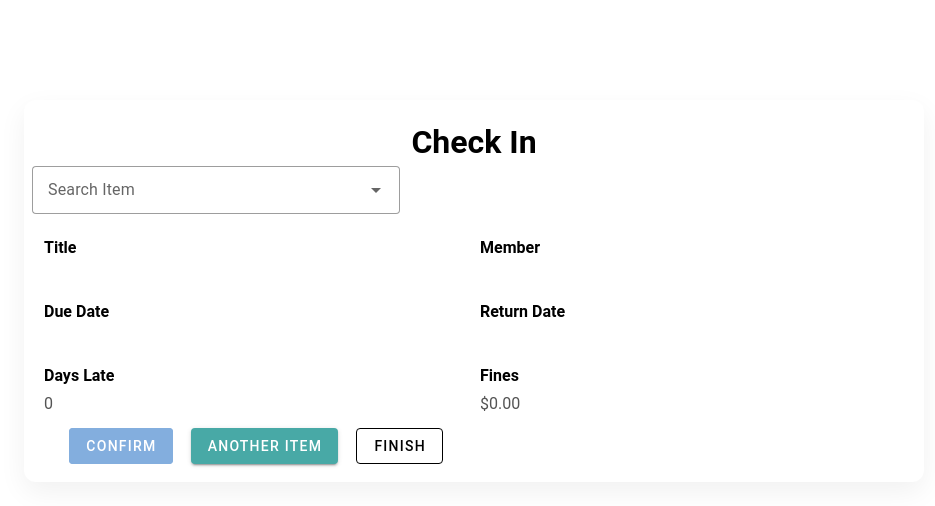
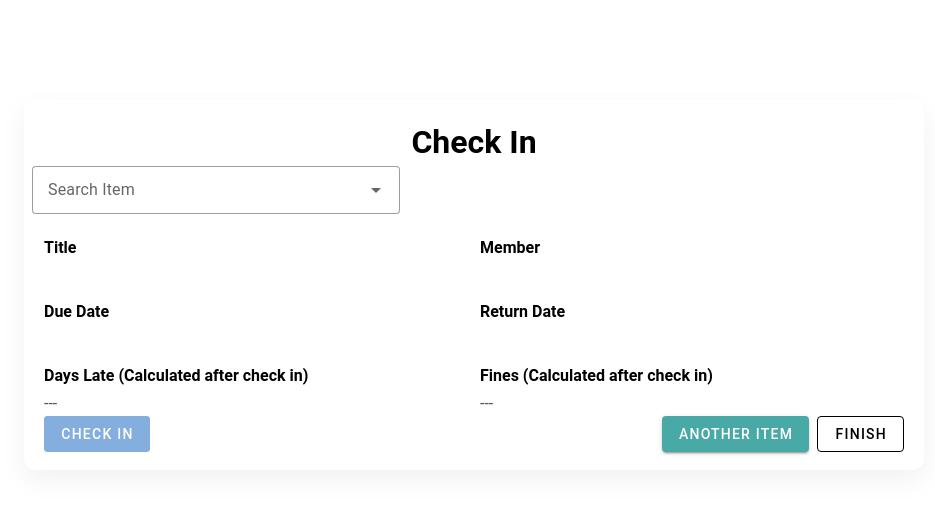
Before and after one commit to Johnathan-Friend/Wayback-Public-Library, a Vue app in the folder client/: page /checkin in a window 1280 px wide. Shown: the top 506 px of the page, without its empty margins (166-1101 px from the left). Built offline with nearby package versions, Linux system fonts and the light colour scheme; no server answers.

Commit message:
fee logic from backend now + other fixes

```diff
--- a/client/src/views/CheckIn.vue
+++ b/client/src/views/CheckIn.vue
@@ -2,7 +2,6 @@
   <div class="checkin page">
     <div class="checkin-card">
       <h1>Check In</h1>
-
       <v-row class="h-100">
         <v-col cols="12" md="5" class="left-panel">
             <v-row class="search" justify="center">
@@ -18,46 +17,7 @@
                 />
             </v-row>
         </v-col>
-
       </v-row>
-
-        <div class="grid">
-          <div class="labels">
-            <label>Title</label>
-            <input :value="title" disabled />
-          </div>
-
-          <div class="labels">
-            <label>Member</label>
-            <input :value="member" disabled />
-          </div>
-
-          <div class="labels">
-            <label>Due Date</label>
-            <input :value="dueDateDisplay" disabled />
-          </div>
-
-          <div class="labels">
-            <label>Return Date</label>
-            <input :value="returnDateDisplay" disabled />
-          </div>
-
-          <div class="labels">
-            <label>Days Late</label>
-            <input :value="daysLateDisplay" disabled />
-          </div>
-
-          <div class="labels">
-            <label>Fines</label>
-            <input :value="finesDisplay" disabled />
-          </div>
-
-          <div class="actions">
-            <v-btn color="primary" @click="confirmCheckIn" class="mr-2" :disabled="!selectedItemID || !patronID">Confirm</v-btn>
-            <v-btn color="secondary" @click="resetFields" class="mr-2">Another Item</v-btn>
-            <v-btn color="black" @click="goToHome" variant="outlined">Finish</v-btn>
-          </div>
-
       <v-alert
         v-if="successMessage"
         type="success"
@@ -65,18 +25,67 @@
         variant="elevated"
         class="mt-4"
       ></v-alert>
-
       <v-alert
         v-if="errorMessage"
-            type="error"
+        type="warning"
         :text="errorMessage"
         variant="elevated"
-            class="mt-4"
+        class="mt-4 mb-8"
       ></v-alert>
+      <div class="grid">
+        <div class="labels">
+          <label>Title</label>
+          <input :value="title" disabled />
+        </div>
+        <div class="labels">
+          <label>Member</label>
+          <input :value="member" disabled />
+        </div>
+        <div class="labels">
+          <label>Due Date</label>
+          <input :value="dueDateDisplay" disabled />
+        </div>
+        <div class="labels">
+          <label>Return Date</label>
+          <input :value="returnDateDisplay" disabled />
+        </div>
+        <div class="labels">
+          <label>Days Late (Calculated after check in)</label>
+          <input :value="daysLateDisplay" disabled />
+        </div>
+        <div class="labels">
+          <label>Fines (Calculated after check in)</label>
+          <input :value="finesDisplay" disabled />
+        </div>
+      </div>
+      <div class="d-flex justify-space-between align-center">
+        <v-btn
+          color="primary"
+          @click="confirmCheckIn"
+          class="mr-2"
+          :disabled="!selectedItemID || !member"
+        >
+          Check In
+        </v-btn>
+        <div>
+          <v-btn
+            color="secondary"
+            @click="resetFields"
+            class="mr-2"
+          >
+            Another Item
+          </v-btn>
+          <v-btn
+            color="black"
+            @click="goToHome"
+            variant="outlined"
+          >
+            Finish
+          </v-btn>
         </div>
       </div>
     </div>
-
+  </div>
 </template>
 
 <script setup>
@@ -92,7 +101,6 @@ const itemDetails = ref(null);
 
 const title = ref(null);
 const member = ref(null);
-const patronID = ref(null);
 const dueDate = ref(null);
 const returnDate = ref(null);
 const daysLate = ref(0);
@@ -100,8 +108,8 @@ const fines = ref(0);
 
 const dueDateDisplay = ref('');
 const returnDateDisplay = ref('');
-const daysLateDisplay = ref(0);
-const finesDisplay = ref('$0.00');
+const daysLateDisplay = ref('---');
+const finesDisplay = ref('---');
 const successMessage = ref('');
 const errorMessage = ref('');
 
@@ -114,35 +122,28 @@ async function loadItems() {
 }
 
 async function fetchItemDetails() {
+  errorMessage.value = '';
   if (!selectedItemID.value) {
-    itemDetails.value = null;
-    title.value = null;
-    returnDate.value = null;
-    returnDateDisplay.value = '';
-    daysLate.value = 0;
-    daysLateDisplay.value = 0;
-    fines.value = 0;
-    finesDisplay.value = '$0.00';
-    successMessage.value = '';
-    errorMessage.value = '';
+    resetFields();
     return
   }
   try {
     const selectedItem = items.value.find(item => item.ItemID === selectedItemID.value);
     itemDetails.value = await api.getItemDetails(selectedItem.ISBN);
     title.value = itemDetails.value.Title;
+    const transaction = await api.getTransactionByItemId(selectedItemID.value);
 
+    if (transaction.DateReturned) {
+      resetFields();
+      throw new Error('Item not checked out');
+    }
 
-
-    const transaction = await api.getTransactionByItemId(selectedItemID.value);
     if (transaction) {
       if (transaction.PatronID) {
         member.value = transaction.PatronID;
       } else {
         member.value = null;
       }
-
-
       if (transaction.DateDue) {
         const parsedDue = new Date(transaction.DateDue);
         if (!isNaN(parsedDue.getTime())) {
@@ -157,7 +158,6 @@ async function fetchItemDetails() {
         dueDateDisplay.value = '';
       }
     } else {
-      patronID.value = null;
       member.value = null;
       dueDate.value = null;
       dueDateDisplay.value = '';
@@ -167,23 +167,10 @@ async function fetchItemDetails() {
     returnDate.value = today;
     returnDateDisplay.value = today.toLocaleDateString();
 
-    if (dueDate.value && returnDate.value) {
-      const due = new Date(dueDate.value);
-      const returned = new Date(returnDate.value);
-      const diffTime = returned - due;
-      const diffDays = Math.ceil(diffTime / (1000 * 60 * 60 * 24));
-      daysLate.value = diffDays > 0 ? diffDays : 0;
-    } else {
-      daysLate.value = 0;
-    }
-
-    daysLateDisplay.value = daysLate.value;
-    fines.value = daysLate.value * 1;
-    finesDisplay.value = `$${fines.value.toFixed(2)}`;
-    errorMessage.value = '';
   } catch (err) {
     console.error("Failed to load items:", err);
-    errorMessage.value = 'Failed to load item details';
+    resetFields();
+    errorMessage.value = 'That item is not checked out. Scan another item to check it in please.';
   }
 }
 
@@ -192,42 +179,32 @@ function resetFields() {
   itemDetails.value = null;
   title.value = null;
   member.value = null;
-  patronID.value = null;
   dueDate.value = null;
   returnDate.value = null;
   daysLate.value = 0;
   fines.value = 0;
   dueDateDisplay.value = '';
   returnDateDisplay.value = '';
-  daysLateDisplay.value = 0;
-  finesDisplay.value = '$0.00';
+  daysLateDisplay.value = '---';
+  finesDisplay.value = '---';
   successMessage.value = '';
   errorMessage.value = '';
 }
 
 async function confirmCheckIn() {
-  if (!selectedItemID.value || !patronID.value || !returnDate.value) {
+  if (!selectedItemID.value || !member.value || !returnDate.value) {
     errorMessage.value = 'Missing required information for check-in';
     return;
   }
 
   try {
     const returnDateFormatted = returnDate.value.toISOString().split('T')[0];
-    const response = await api.checkInItem(patronID.value, selectedItemID.value, returnDateFormatted);
-
+    const response = await api.checkInItem(member.value, selectedItemID.value, returnDateFormatted);
     successMessage.value = `Successfully returned: ${title.value} for ${response.PatronName}`;
+    daysLateDisplay.value = response.DaysLate;
+    finesDisplay.value = response.FeeCharged;
     errorMessage.value = '';
-
-
-    try {
-      await api.updatePatronFee(patronID.value, Number(fines.value));
-    } catch (e) {
-      console.error('Failed to apply patron fine:', e);
-    }
-
-    setTimeout(() => {
-      resetFields();
-    }, 3000);
+    selectedItemID.value = null;
   } catch (err) {
     errorMessage.value = err.response?.data?.detail || 'Failed to check in item';
     successMessage.value = '';
@@ -250,8 +227,6 @@ onMounted(() => {
     display: flex;
     align-items: center;
     justify-content: center;
-    /*I can't get the background gradient to work.
-    Apparenlty vue covers the background with a white page automatically*/
     background: linear-gradient(to bottom right, #3b82f6, #7cd0c3);
     padding: 16px;
   }
@@ -284,21 +259,9 @@ onMounted(() => {
     display: block;
   }
 
-  /*.label input[disabled] {
-    width: 100%;
-    padding: 8px 10px;
-    border: 1px solid #e5e7eb;
-    border-radius: 8px;
-    background: #f8fafc;
-  }*/
-
   .actions {
     display: flex;
     justify-content: center;
     gap: 10px;
-    /*margin-top: 14px;*/
   }
-
-  /* light blue/green button */
-  /*.mint { background: #7cd0c3 !important; color: #fff !important; }*/
 </style>
--- a/client/src/views/CheckOut.vue
+++ b/client/src/views/CheckOut.vue
@@ -456,7 +456,6 @@ async function deleteTransaction(transaction) {
 
 async function payFeeBalance() {
   try {
-    console.log(patronDetails.value);
     patronDetails.value = await api.updatePatronFee(patronDetails.value.PatronID, "0");
     checkPatronCheckoutStatus();
   } catch(error) {
--- a/client/src/views/Home.vue
+++ b/client/src/views/Home.vue
@@ -49,7 +49,7 @@ function goToPatronMembership() {
           Check In
         </v-btn>
         <v-btn
-          color="primary"
+          color="orange"
           variant="elevated"
           size="large"
           class="text-white"
```
Lines whose indentation alone changed are shown as unchanged.
